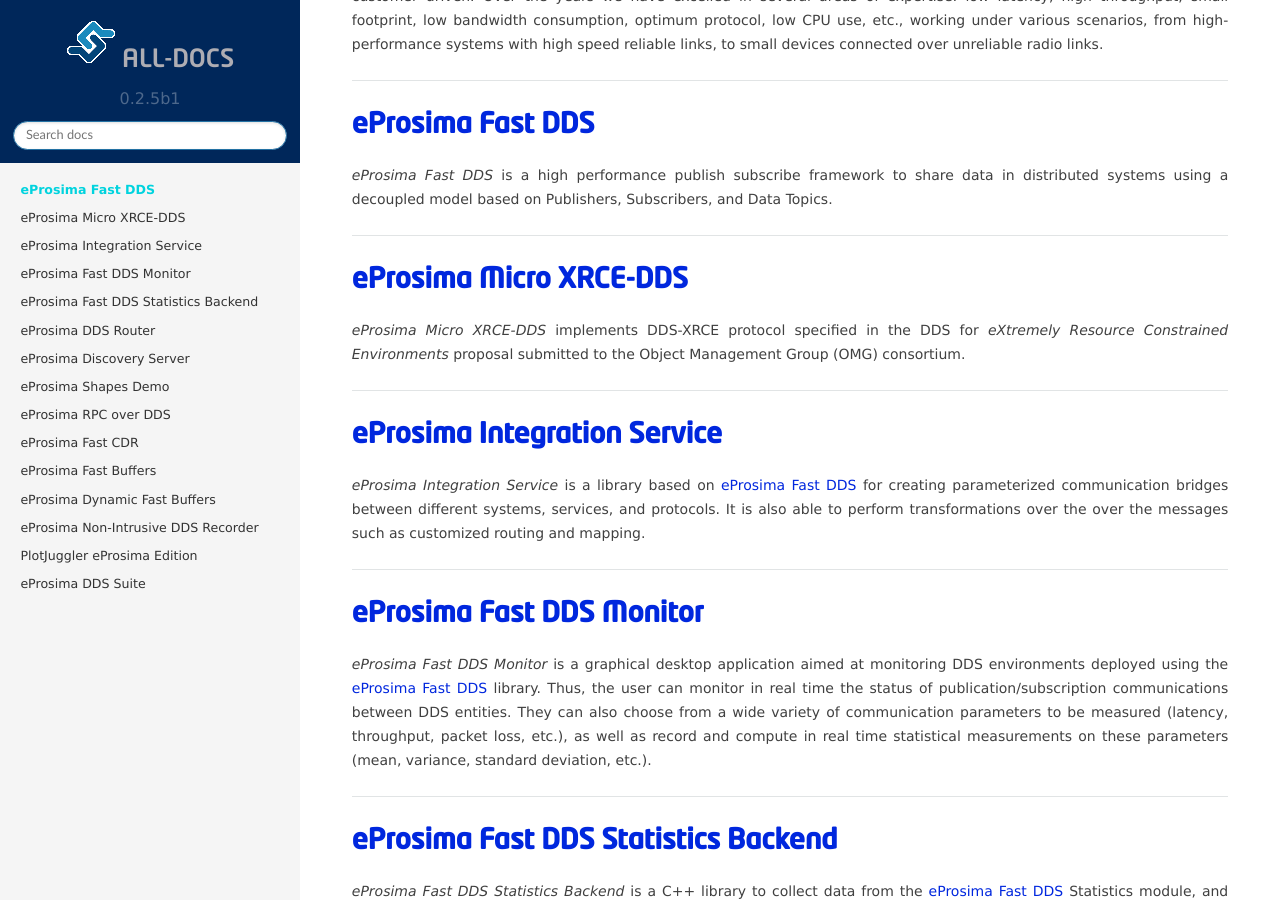
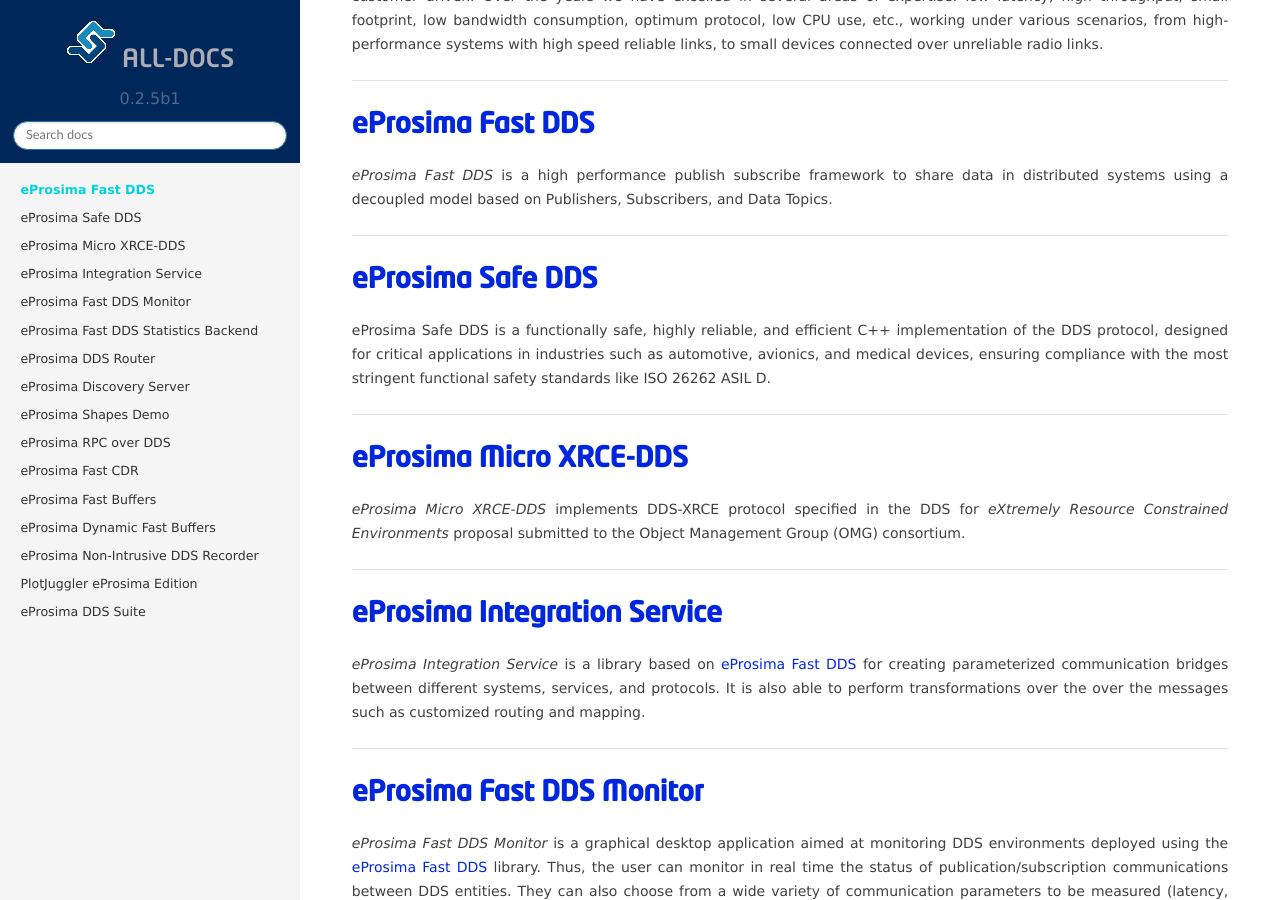
Before and after one commit to eProsima/all-docs, a Sphinx documentation site: the page built from source/docindex.rst, in a window 1280 px wide and 900 px high, scrolled down 429 px. Built offline with Sphinx 7.4.7 and the Read the Docs theme 2.0.0, drawn with Linux system fonts in a browser that asks for light colours; the version number is read from the project's files by our own code.

Commit message:
Add Safe DDS (#31)
Signed-off-by: Pablo Garrido <pablogs9@gmail.com>

```diff
--- a/source/docindex.rst
+++ b/source/docindex.rst
@@ -24,6 +24,17 @@
 *eProsima Fast DDS* is a high performance publish subscribe
 framework to share data in distributed systems using a decoupled model
 based on Publishers, Subscribers, and Data Topics.
+
+------------------------------------------------------------------------------------------------------------------------
+
+`eProsima Safe DDS`_
+----------------------
+
+eProsima Safe DDS is a functionally safe, highly reliable, and efficient C++
+implementation of the DDS protocol, designed for critical applications
+in industries such as automotive, avionics, and medical devices,
+ensuring compliance with the most stringent functional
+safety standards like ISO 26262 ASIL D.
 
 ------------------------------------------------------------------------------------------------------------------------
 
@@ -163,6 +174,7 @@
 
 .. _eProsima website: https://www.eprosima.com/
 .. _eProsima Fast DDS: https://fast-dds.docs.eprosima.com/en/latest/
+.. _eProsima Safe DDS: https://safe-dds.docs.eprosima.com/
 .. _eProsima Shapes Demo: https://eprosima-shapes-demo.readthedocs.io/en/latest/
 .. _eProsima Micro XRCE-DDS: https://micro-xrce-dds.readthedocs.io/en/latest/
 .. _eProsima Integration Service: https://integration-services.readthedocs.io/en/latest/
```
